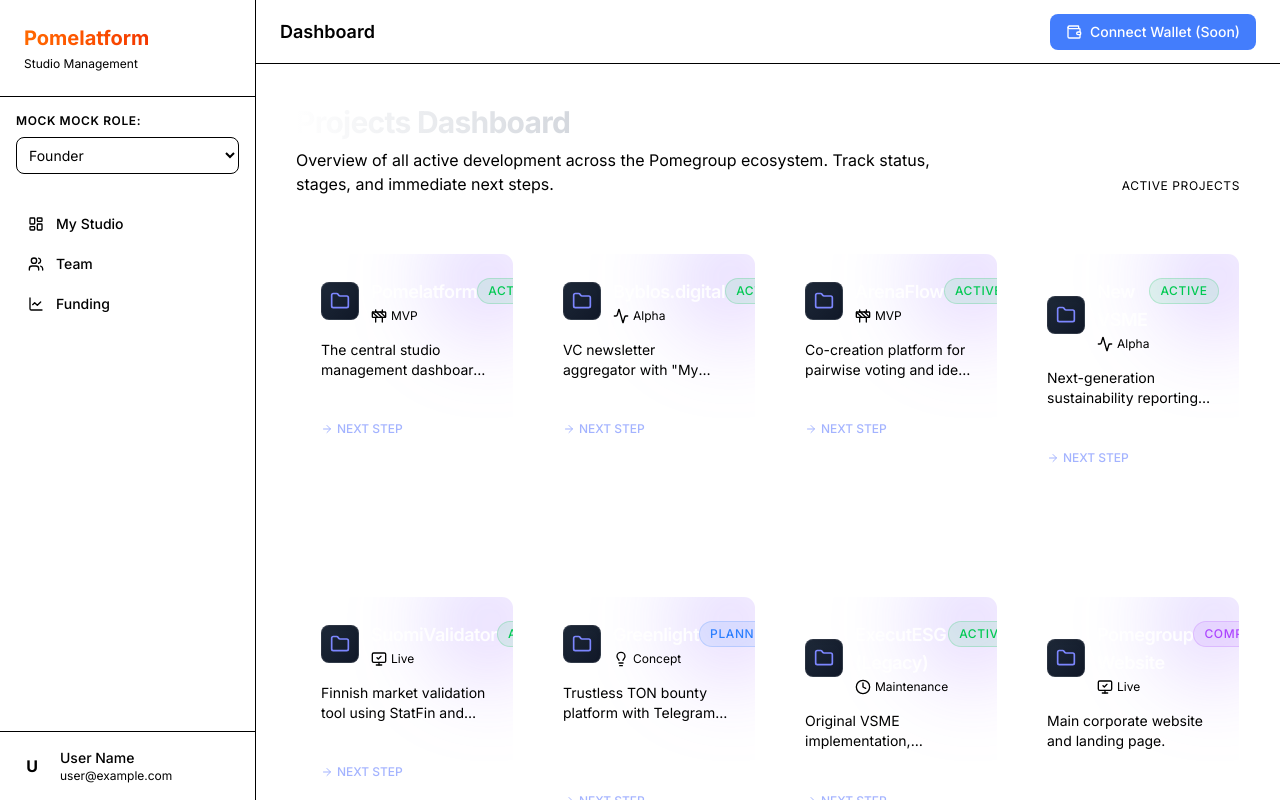
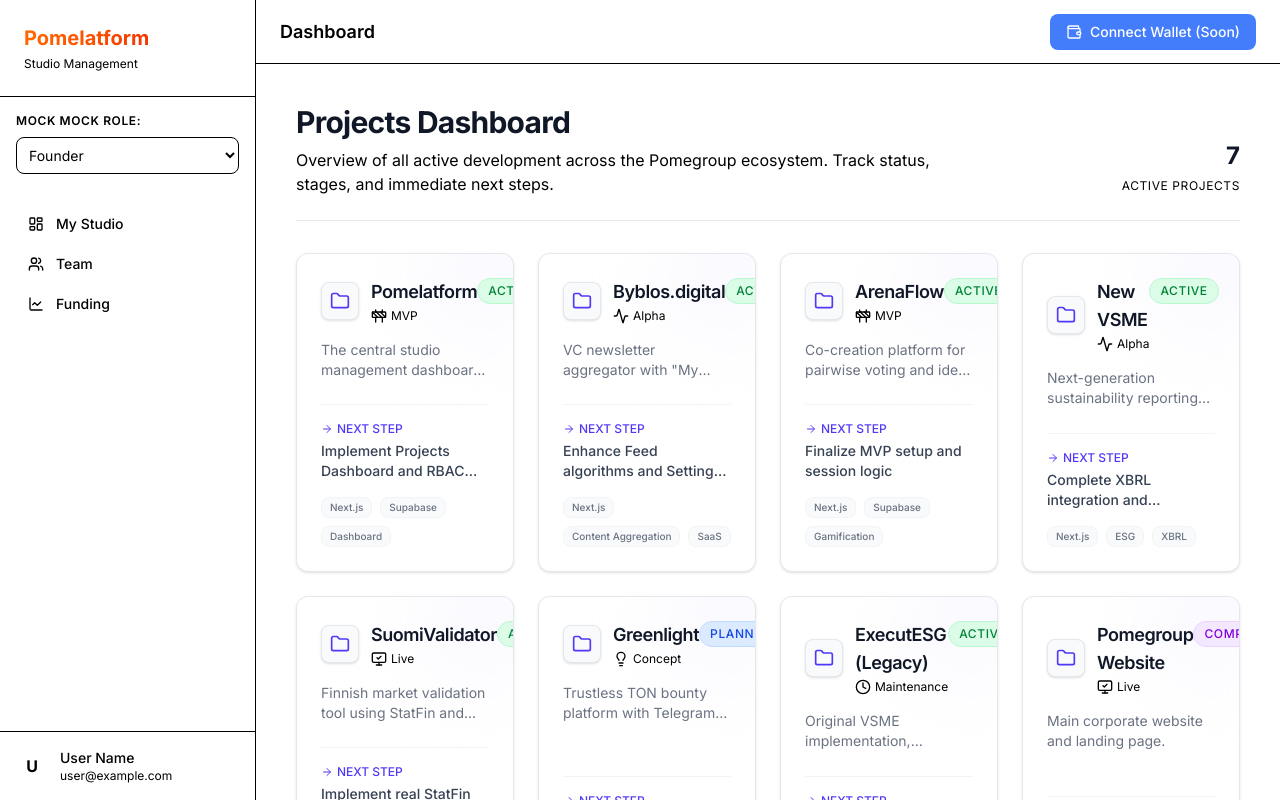
Before and after one commit to bemehrbani/pomelatform, a Next.js app in the folder Pomelatform/: page / in a window 1280 px wide. Built offline with nearby package versions, Linux system fonts and the light colour scheme.

Commit message:
fix(ui): improve contrast for light mode compatibility

```diff
--- a/Pomelatform/app/page.tsx
+++ b/Pomelatform/app/page.tsx
@@ -9,9 +9,9 @@ export default function DashboardPage() {
   return (
     <div className="space-y-8 p-4">
       {/* Header Section */}
-      <div className="flex flex-col md:flex-row justify-between items-start md:items-end gap-4 border-b border-white/10 pb-6">
+      <div className="flex flex-col md:flex-row justify-between items-start md:items-end gap-4 border-b border-gray-200 pb-6">
         <div>
-          <h1 className="text-3xl font-bold tracking-tight bg-gradient-to-r from-white to-gray-400 bg-clip-text text-transparent">
+          <h1 className="text-3xl font-bold tracking-tight text-gray-900">
             Projects Dashboard
           </h1>
           <p className="text-muted-foreground mt-2 max-w-2xl">
@@ -22,7 +22,7 @@ export default function DashboardPage() {
 
         <div className="flex gap-4">
           <div className="text-right">
-            <span className="block text-2xl font-bold text-white">{activeProjects.length}</span>
+            <span className="block text-2xl font-bold text-gray-900">{activeProjects.length}</span>
             <span className="text-xs text-muted-foreground uppercase tracking-wider">Active Projects</span>
           </div>
         </div>
@@ -37,18 +37,18 @@ export default function DashboardPage() {
 
       {/* Empty State / Info */}
       {projects.length === 0 && (
-        <div className="flex flex-col items-center justify-center p-12 border border-dashed border-white/10 rounded-xl bg-white/5">
+        <div className="flex flex-col items-center justify-center p-12 border border-dashed border-gray-200 rounded-xl bg-gray-50/50">
           <LayoutGrid className="w-12 h-12 text-muted-foreground mb-4" />
-          <h3 className="text-lg font-medium text-white">No Projects Found</h3>
+          <h3 className="text-lg font-medium text-gray-900">No Projects Found</h3>
           <p className="text-muted-foreground">Check your data configuration.</p>
         </div>
       )}
 
       {/* Footer Info */}
-      <div className="rounded-lg bg-blue-500/5 border border-blue-500/10 p-4 flex gap-3 items-start">
-        <AlertCircle className="w-5 h-5 text-blue-400 shrink-0 mt-0.5" />
-        <div className="text-sm text-blue-200/80">
-          <p className="font-medium text-blue-200 mb-1">System Status</p>
+      <div className="rounded-lg bg-blue-50 border border-blue-100 p-4 flex gap-3 items-start">
+        <AlertCircle className="w-5 h-5 text-blue-600 shrink-0 mt-0.5" />
+        <div className="text-sm text-blue-700">
+          <p className="font-medium text-blue-900 mb-1">System Status</p>
           Currently displaying static project snapshots. Real-time integration with project `task.md` files is planned for Phase 2.
         </div>
       </div>
--- a/Pomelatform/components/ui/project-card.tsx
+++ b/Pomelatform/components/ui/project-card.tsx
@@ -6,10 +6,10 @@ interface ProjectCardProps {
 }
 
 const statusColors: Record<ProjectStatus, string> = {
-    'Active': 'bg-green-500/10 text-green-500 border-green-500/20',
-    'Planning': 'bg-blue-500/10 text-blue-500 border-blue-500/20',
-    'Blocked': 'bg-red-500/10 text-red-500 border-red-500/20',
-    'Completed': 'bg-purple-500/10 text-purple-500 border-purple-500/20',
+    'Active': 'bg-green-100 text-green-700 border-green-200',
+    'Planning': 'bg-blue-100 text-blue-700 border-blue-200',
+    'Blocked': 'bg-red-100 text-red-700 border-red-200',
+    'Completed': 'bg-purple-100 text-purple-700 border-purple-200',
 };
 
 const stageIcons: Record<ProjectStage, React.ReactNode> = {
@@ -25,22 +25,22 @@ const stageIcons: Record<ProjectStage, React.ReactNode> = {
 export function ProjectCard({ project }: ProjectCardProps) {
     // Use the status directly as it matches the type
     const statusKey = project.status;
-    const statusStyle = statusColors[statusKey] || 'bg-gray-500/10 text-gray-500 border-gray-500/20';
+    const statusStyle = statusColors[statusKey] || 'bg-gray-100 text-gray-700 border-gray-200';
 
     return (
-        <div className="group relative overflow-hidden rounded-xl border border-white/10 bg-white/5 p-6 backdrop-blur-md transition-all hover:bg-white/10 hover:shadow-2xl hover:-translate-y-1">
-            {/* Decorative Gradient Blob */}
-            <div className="absolute -top-10 -right-10 h-32 w-32 rounded-full bg-gradient-to-br from-indigo-500/20 to-purple-500/20 blur-2xl transition-all group-hover:scale-150" />
+        <div className="group relative overflow-hidden rounded-xl border border-gray-200 bg-white p-6 shadow-sm transition-all hover:border-indigo-200 hover:shadow-md hover:-translate-y-1">
+            {/* Decorative Gradient Blob (Subtle for light mode) */}
+            <div className="absolute -top-10 -right-10 h-32 w-32 rounded-full bg-gradient-to-br from-indigo-50/50 to-purple-50/50 blur-2xl transition-all group-hover:scale-150" />
 
             <div className="relative z-10 flex flex-col h-full">
                 {/* Header */}
                 <div className="flex items-start justify-between mb-4">
                     <div className="flex items-center gap-3">
-                        <div className="p-2 rounded-lg bg-gradient-to-br from-gray-800 to-gray-900 border border-white/10 shadow-inner">
-                            <Folder className="w-5 h-5 text-indigo-400" />
+                        <div className="p-2 rounded-lg bg-gray-50 border border-gray-200 shadow-sm group-hover:bg-white transition-colors">
+                            <Folder className="w-5 h-5 text-indigo-600" />
                         </div>
                         <div>
-                            <h3 className="font-semibold text-lg tracking-tight text-white/90 group-hover:text-white transition-colors">
+                            <h3 className="font-semibold text-lg tracking-tight text-gray-900 group-hover:text-indigo-600 transition-colors">
                                 {project.name}
                             </h3>
                             <div className="flex items-center gap-2 text-xs text-muted-foreground mt-0.5">
@@ -58,17 +58,17 @@ export function ProjectCard({ project }: ProjectCardProps) {
                 </div>
 
                 {/* Description */}
-                <p className="text-sm text-muted-foreground mb-6 line-clamp-2 min-h-[40px]">
+                <p className="text-sm text-gray-500 mb-6 line-clamp-2 min-h-[40px]">
                     {project.description}
                 </p>
 
                 {/* Next Step Section */}
-                <div className="mt-auto pt-4 border-t border-white/5">
-                    <p className="text-xs font-medium text-indigo-300 mb-1 flex items-center gap-1">
+                <div className="mt-auto pt-4 border-t border-gray-100">
+                    <p className="text-xs font-medium text-indigo-600 mb-1 flex items-center gap-1">
                         <ArrowRight className="w-3 h-3" />
                         NEXT STEP
                     </p>
-                    <p className="text-sm text-white/80 line-clamp-2">
+                    <p className="text-sm text-gray-700 line-clamp-2 font-medium">
                         {project.nextStep}
                     </p>
                 </div>
@@ -76,7 +76,7 @@ export function ProjectCard({ project }: ProjectCardProps) {
                 {/* Tags */}
                 <div className="mt-4 flex flex-wrap gap-2">
                     {project.tags.map(tag => (
-                        <span key={tag} className="px-2 py-0.5 rounded text-[10px] bg-white/5 text-white/40 border border-white/5">
+                        <span key={tag} className="px-2 py-0.5 rounded text-[10px] bg-gray-50 text-gray-500 border border-gray-100 font-medium">
                             {tag}
                         </span>
                     ))}
```
